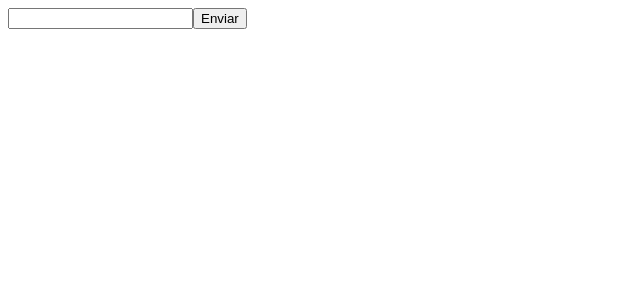
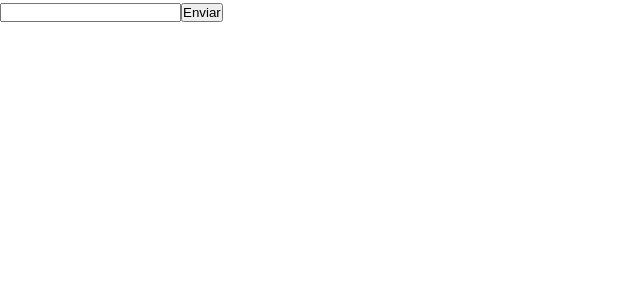
Before and after one commit to ThiagoLG/todo-list-v2, a React (Vite) app: page / in a window 1280 px wide. Shown: the top 300 px of the page, without its empty margins (0-640 px from the left). Built offline with nearby package versions, Linux system fonts and the light colour scheme.

Commit message:
Added a default container + installed and configured routes + created theme structure

```diff
--- a/package.json
+++ b/package.json
@@ -11,8 +11,12 @@
     "eslint": "eslint src --ext .ts,.tsx"
   },
   "dependencies": {
+    "localforage": "^1.10.0",
+    "match-sorter": "^6.3.1",
     "react": "^18.2.0",
     "react-dom": "^18.2.0",
+    "react-router-dom": "^6.10.0",
+    "sort-by": "^0.0.2",
     "styled-components": "^5.3.10"
   },
   "devDependencies": {
--- a/src/App.tsx
+++ b/src/App.tsx
@@ -1,9 +1,16 @@
-import { Home } from './pages/Home'
+import { BrowserRouter } from 'react-router-dom'
+import { ThemeProvider } from 'styled-components'
+import { Router } from './Router'
+import { GlobalStyle } from './styles/global'
+import { defaultTheme } from './styles/themes/default'
 
 export function App() {
   return (
-    <>
-      <Home />
-    </>
+    <ThemeProvider theme={defaultTheme}>
+      <BrowserRouter>
+        <Router />
+      </BrowserRouter>
+      <GlobalStyle />
+    </ThemeProvider>
   )
 }
--- /dev/null
+++ b/src/Router.tsx
@@ -0,0 +1,13 @@
+import { Route, Routes } from 'react-router-dom'
+import { DefaultLayout } from './layouts/DefaultLayout'
+import { Home } from './pages/Home'
+
+export function Router() {
+  return (
+    <Routes>
+      <Route path="/" element={<DefaultLayout />}>
+        <Route index element={<Home />} />
+      </Route>
+    </Routes>
+  )
+}
--- /dev/null
+++ b/src/layouts/DefaultLayout/index.tsx
@@ -0,0 +1,10 @@
+import { Outlet } from 'react-router-dom'
+import { DefaultLayoutContainer } from './styles'
+
+export function DefaultLayout() {
+  return (
+    <DefaultLayoutContainer>
+      <Outlet />
+    </DefaultLayoutContainer>
+  )
+}
--- /dev/null
+++ b/src/layouts/DefaultLayout/styles.ts
@@ -0,0 +1,3 @@
+import styled from 'styled-components'
+
+export const DefaultLayoutContainer = styled.div``
--- /dev/null
+++ b/src/styles/global.ts
@@ -0,0 +1,24 @@
+import { createGlobalStyle } from 'styled-components'
+
+export const GlobalStyle = createGlobalStyle`
+* {
+  box-sizing: border-box;
+  margin: 0;
+  padding: 0;
+}
+
+body {
+  font-family: 'Montserrat', sans-serif;
+  -webkit-font-smoothing: antialiased;
+  font-weight: 400;
+  line-height: 1.5;
+}
+a {
+  text-decoration: none;
+  color: inherit;
+}
+
+ul, ol {
+  list-style: none;
+}
+`
--- /dev/null
+++ b/src/styles/themes/default.ts
@@ -0,0 +1,11 @@
+export const defaultTheme = {
+  'gray-100': '#f7fafc',
+  'gray-200': '#edf2f7',
+  'gray-300': '#e2e8f0',
+  'gray-400': '#cbd5e0',
+  'gray-500': '#a0aec0',
+  'gray-600': '#718096',
+  'gray-700': '#4a5568',
+  'gray-800': '#2d3748',
+  'gray-900': '#1a202c',
+}
```
Also changed, not shown: 1 other file (tests, documents, lock files or other folders).
